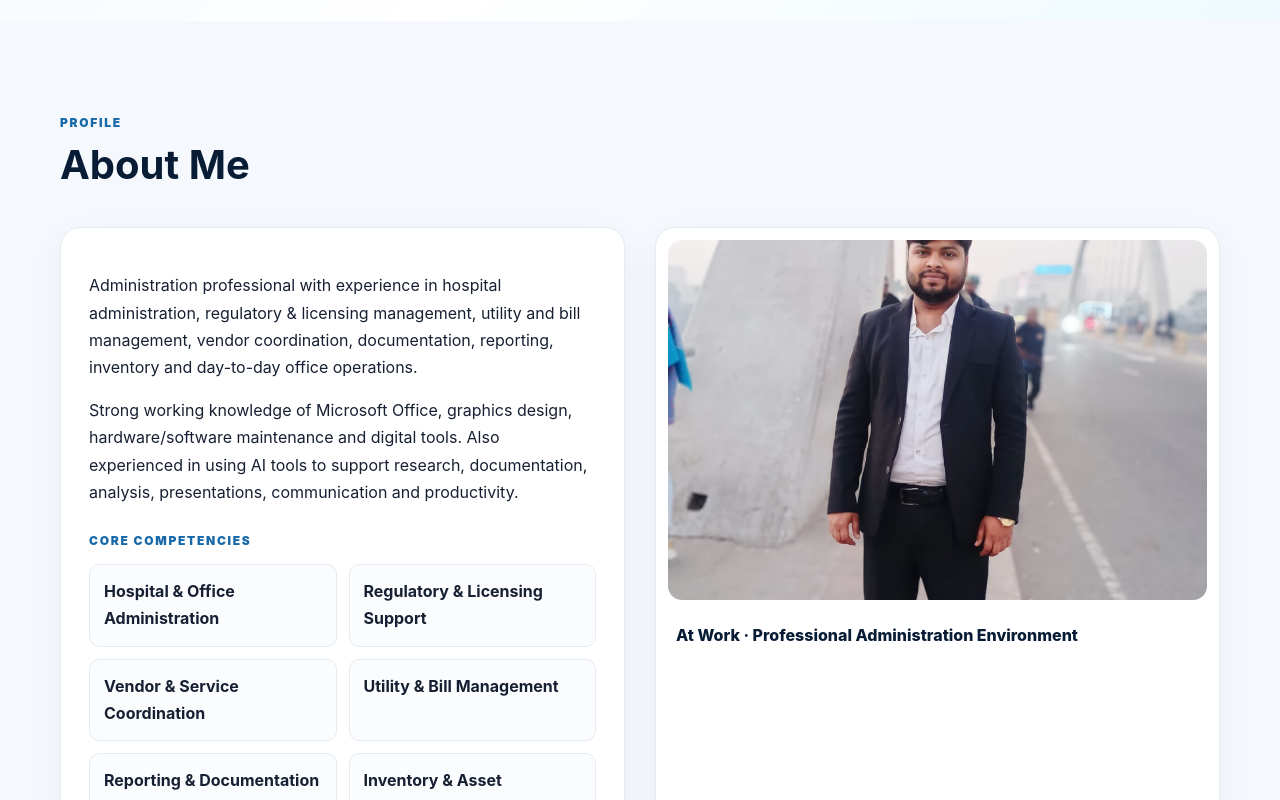
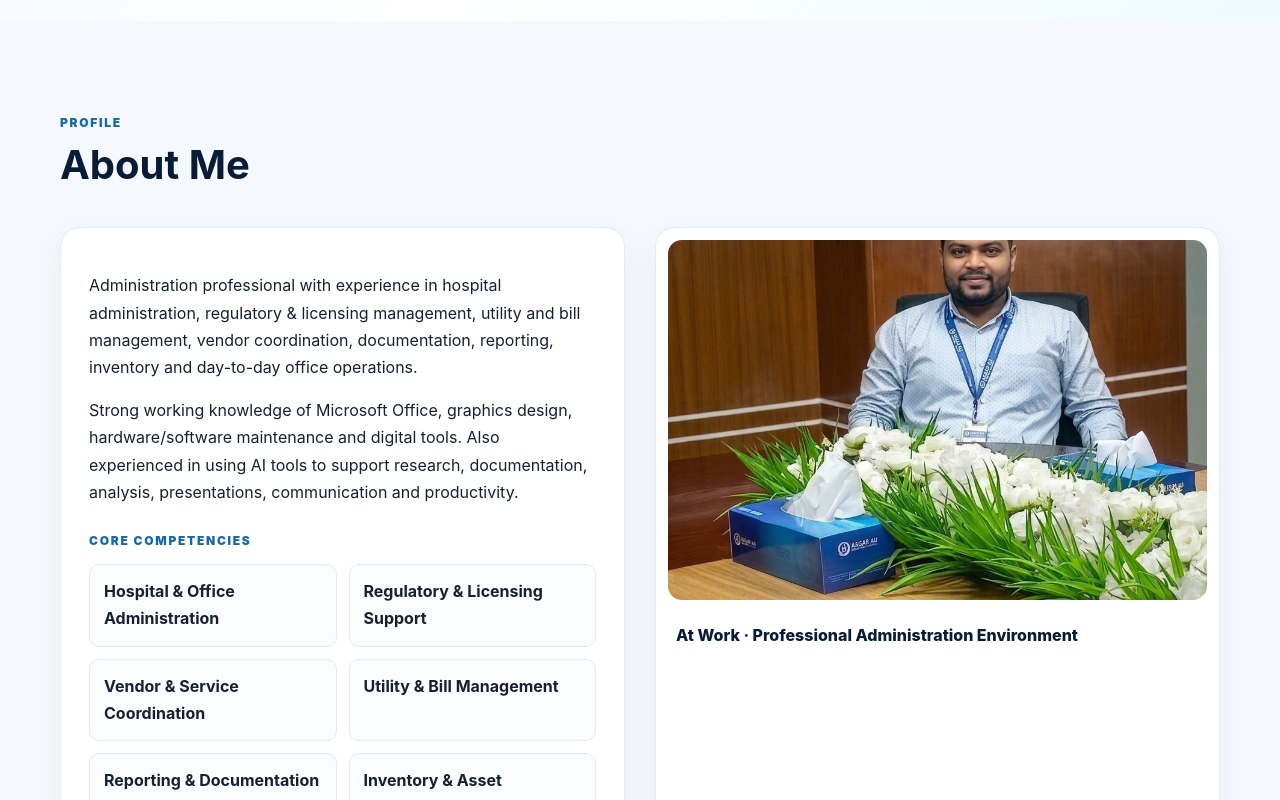
Before and after one commit to miltonaliaah-droid/md-milton-ali-portfolio, a plain HTML site: page index.html in a window 1280 px wide. Shown: the part 606-1406 px from the top of the page. Drawn offline with Linux system fonts and the light colour scheme.

Commit message:
Update index.html

```diff
--- a/index.html
+++ b/index.html
@@ -38,7 +38,7 @@ section{padding:92px 0}.white{background:#fff}.head{margin-bottom:38px}.eyebrow{
 
 <section id="about"><div class="container"><div class="head"><div class="eyebrow">Profile</div><h2 class="title">About Me</h2></div>
 <div class="about"><div class="card"><p>Administration professional with experience in hospital administration, regulatory & licensing management, utility and bill management, vendor coordination, documentation, reporting, inventory and day-to-day office operations.</p><p>Strong working knowledge of Microsoft Office, graphics design, hardware/software maintenance and digital tools. Also experienced in using AI tools to support research, documentation, analysis, presentations, communication and productivity.</p><div class="eyebrow" style="margin-top:25px">Core Competencies</div><div class="skills" style="margin-top:13px"><div class="skill">Hospital & Office Administration</div><div class="skill">Regulatory & Licensing Support</div><div class="skill">Vendor & Service Coordination</div><div class="skill">Utility & Bill Management</div><div class="skill">Reporting & Documentation</div><div class="skill">Inventory & Asset Management</div><div class="skill">Microsoft Office & Data Handling</div><div class="skill">AI-Assisted Productivity</div></div></div>
-<div class="card photo-card"><img src="images/photo-10.jpg" alt="Md. Milton Ali at workplace"><div class="caption">At Work · Professional Administration Environment</div></div></div></div></section>
+<div class="card photo-card"><img src="images/photo-09.jpg" alt="Md. Milton Ali at workplace"><div class="caption">At Work · Professional Administration Environment</div></div></div></div></section>
 
 <section id="experience" class="white"><div class="container"><div class="head"><div class="eyebrow">Career</div><h2 class="title">Professional Experience</h2><p class="subtitle">A career journey across healthcare administration, office operations, data management and technology training.</p></div>
 <div class="timeline">
```
